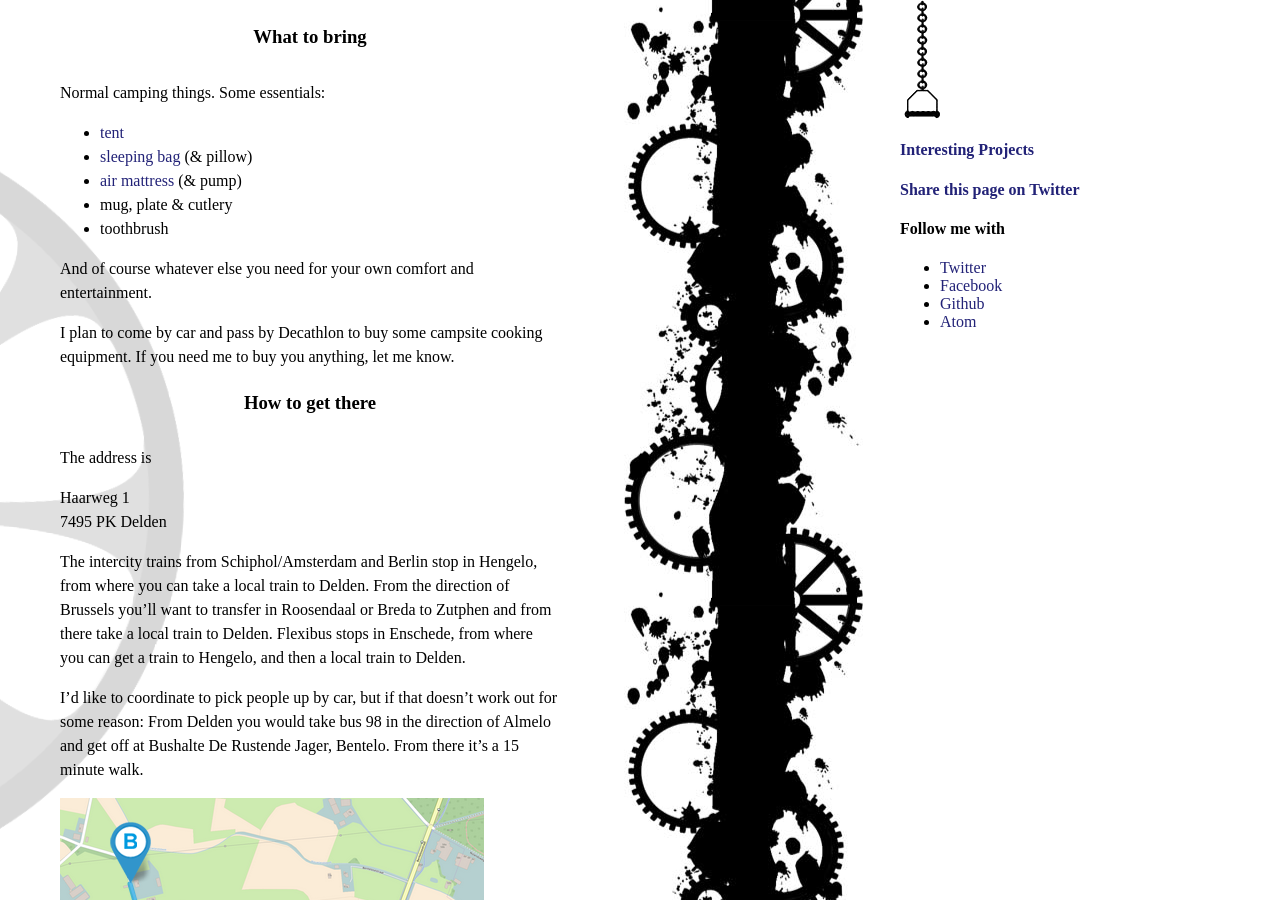
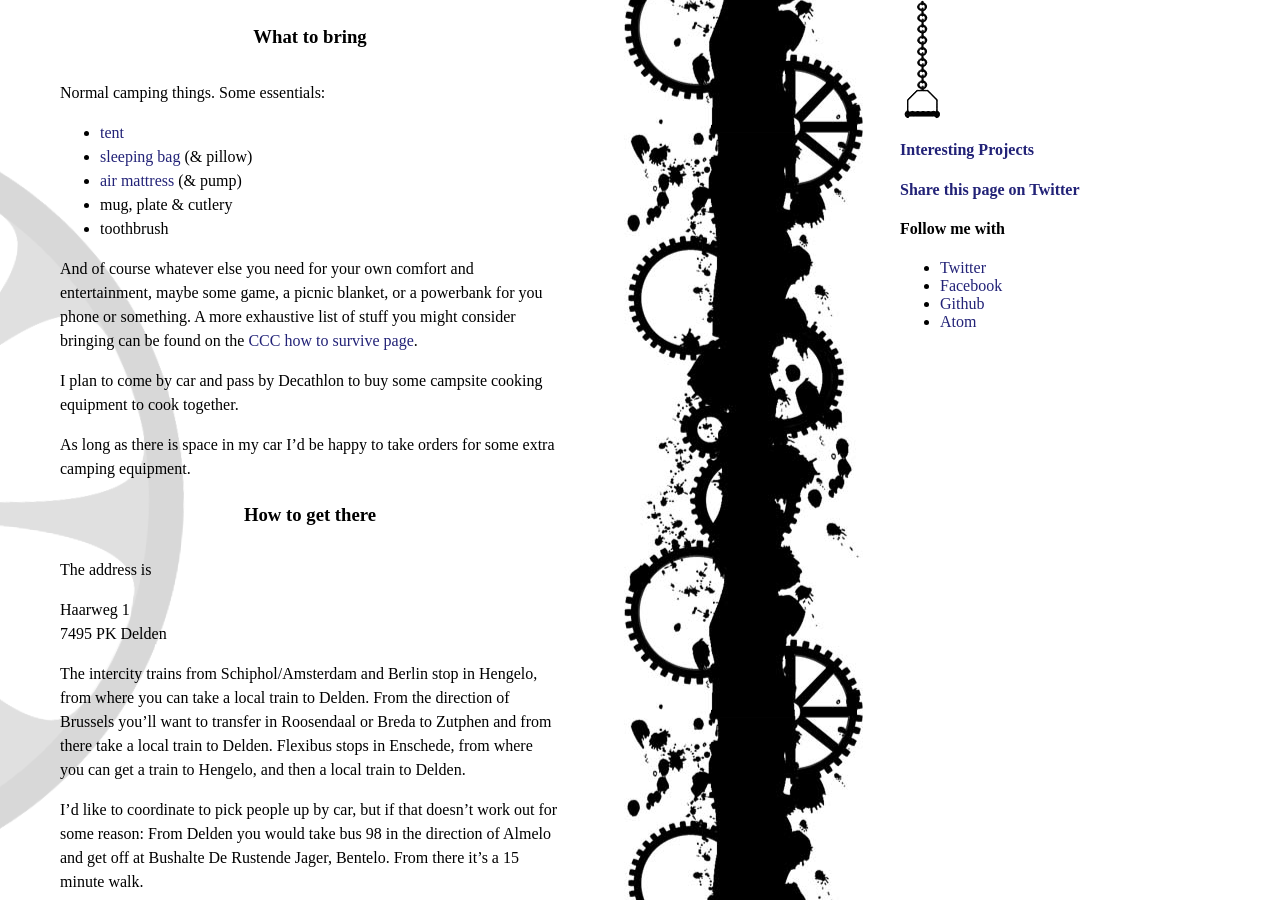
Before and after one commit to pepijndevos/pepijndevos.github.com, a Jekyll site: the page built from pepicamp.markdown, in a window 1280 px wide and 900 px high, scrolled down 720 px. Built offline with Jekyll 4.4.1, drawn with Linux system fonts in a browser that asks for light colours; nearby versions of some CDN libraries; some web fonts are replaced.

Commit message:
add ccc survival link

```diff
--- a/pepicamp.markdown
+++ b/pepicamp.markdown
@@ -27,10 +27,12 @@ Normal camping things. Some essentials:
 - mug, plate & cutlery
 - toothbrush
 
-And of course whatever else you need for your own comfort and entertainment.
+And of course whatever else you need for your own comfort and entertainment, maybe some game, a picnic blanket, or a powerbank for you phone or something.
+A more exhaustive list of stuff you might consider bringing can be found on the [CCC how to survive page](https://events.ccc.de/camp/2023/infos/how-to-survive.html).
 
-I plan to come by car and pass by Decathlon to buy some campsite cooking equipment.
-If you need me to buy you anything, let me know.
+I plan to come by car and pass by Decathlon to buy some campsite cooking equipment to cook together.
+
+As long as there is space in my car I'd be happy to take orders for some extra camping equipment.
 
 ### How to get there
 
```
